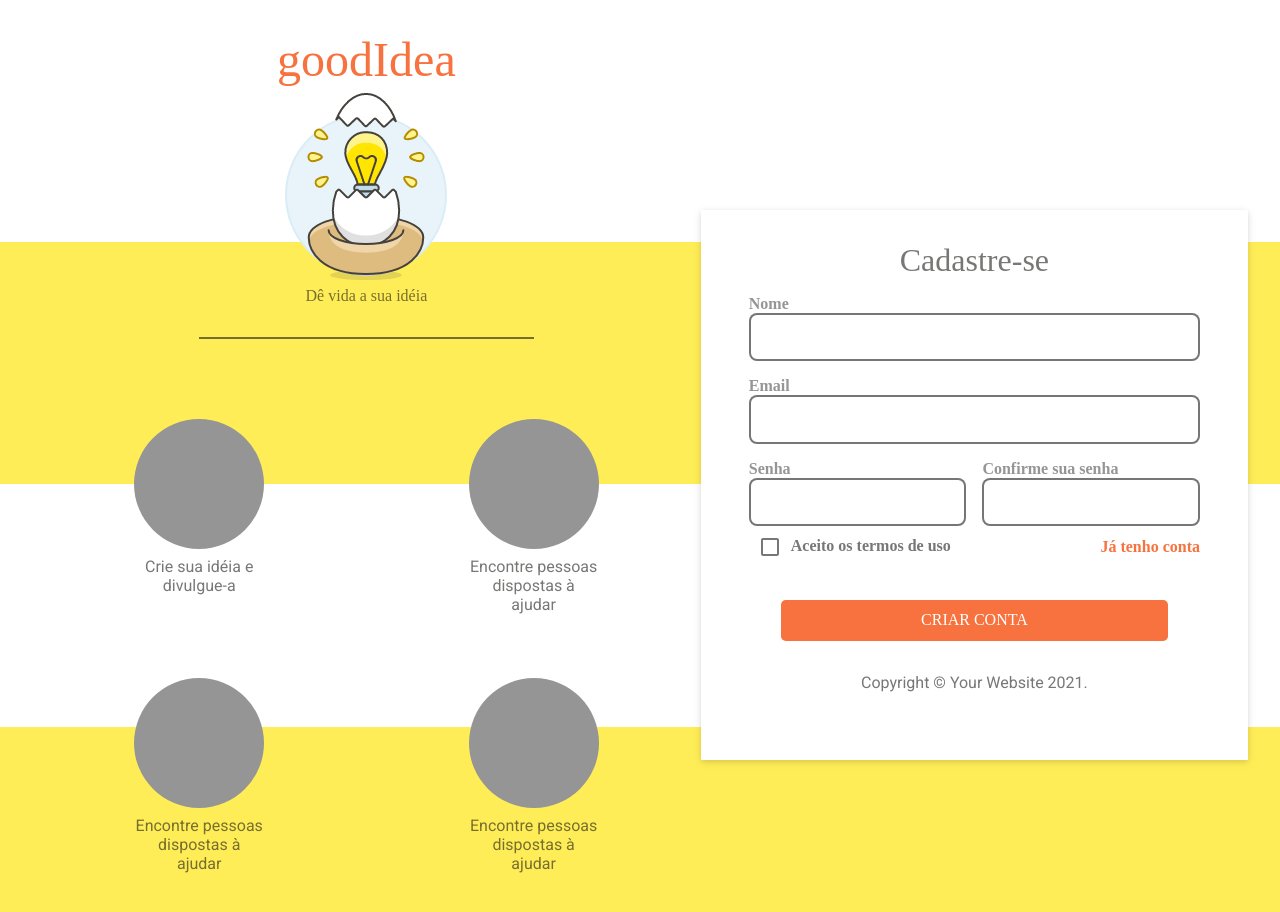
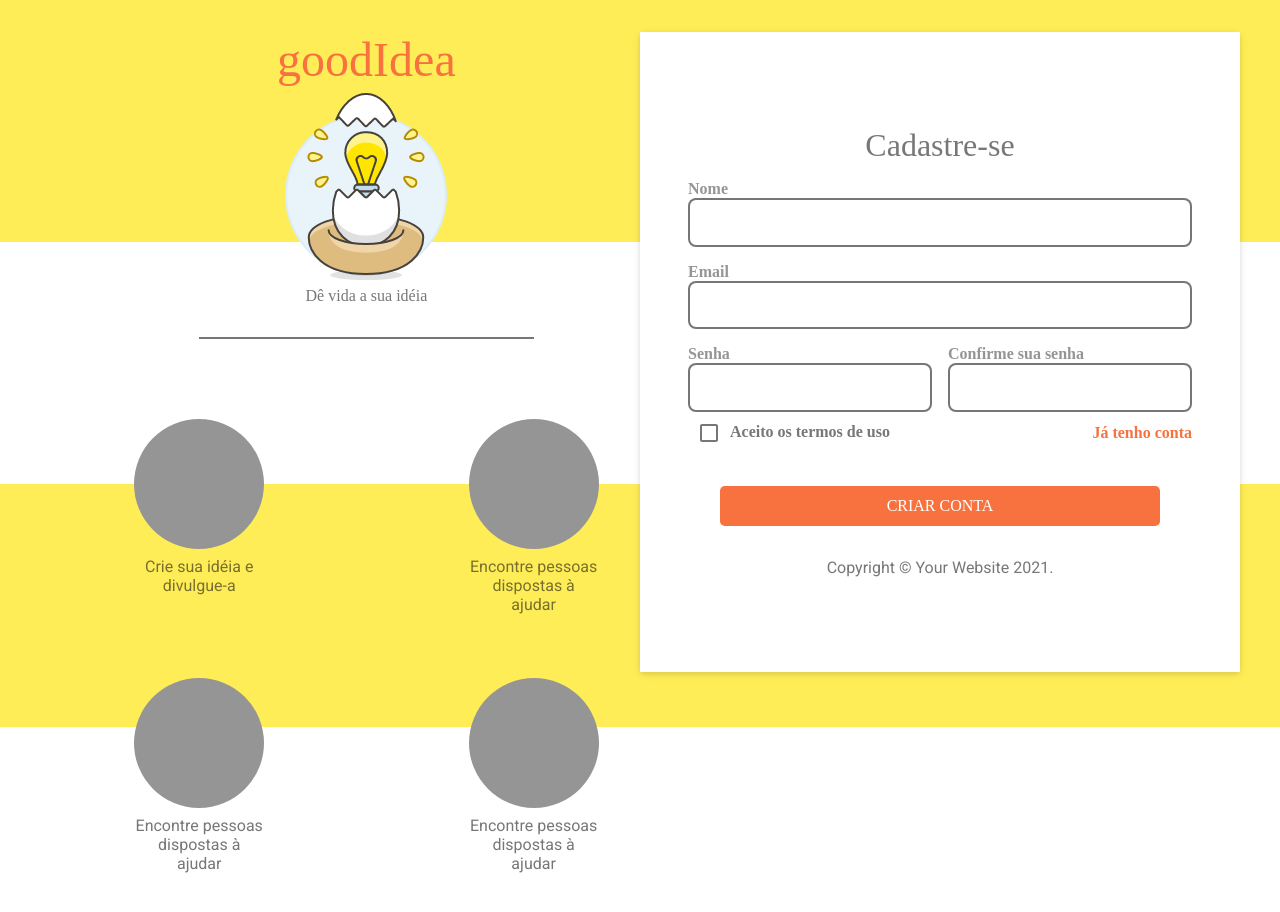
Before and after one commit to Vinicius65/boaideia, a Next.js app in the folder boaideia-frontend/: page /startup in a window 1280 px wide. Shown: the top 912 px of the page. Built offline with nearby package versions, Linux system fonts and the light colour scheme; a web font is replaced by a local one.

Commit message:
style startup

```diff
--- a/boaideia-frontend/components/Startup/Startup.module.css
+++ b/boaideia-frontend/components/Startup/Startup.module.css
@@ -1,21 +1,28 @@
 
 .container {
     padding: 2rem 3rem;
-    width: 100%;
-    height: 550px;
+    min-height: 80vh;
+    flex: 1;
+    width: 600px;
     overflow-x: hidden;
+    align-items: center;
+    justify-content: center;
+    display: flex;
+    flex-direction: column;
+    position: fixed;
+    right: 40px;
 }
 
 
 .options{
     display: flex;
     justify-content: space-between;
+    justify-content: space-between;
+    align-items: center;
     font-weight: 600;
+    color: var(--text-weak);
+
 }
-.options{
-    color: var(--text-weak);
-}
-
 .footer{
     color: var(--text-weak);
     text-align: center;
@@ -26,14 +33,10 @@
     text-align: center;
 }
 
-.options{
-    display: flex;
-    justify-content: space-between;
-    align-items: center;
-}
 
 .form{
     animation: toRight .6s cubic-bezier(0.86, 0, 0.07, 1) forwards;
+    width: 100%;
 }
 
 @keyframes toRight{
--- a/boaideia-frontend/pages/startup/Startup.module.css
+++ b/boaideia-frontend/pages/startup/Startup.module.css
@@ -7,8 +7,6 @@
 }
 
 .loginCadastro {
-    min-width: 45%;
+    width: 45%;
     display: flex;
-    justify-content: center;
-    align-items: center;
 }
--- a/boaideia-frontend/styles/globals.css
+++ b/boaideia-frontend/styles/globals.css
@@ -68,11 +68,10 @@ button{
 	min-height: 100vh;
 	background: rgb(255,255,255);
 	background: linear-gradient(180deg,
-	 rgba(255,255,255,1) 0%, rgba(255,255,255,1) 25%,
-	 rgba(255,237,87,1) 25%, rgba(255,237,87,1) 50%,
-	 rgba(255,255,255,1) 50%, rgba(255,255,255,1) 75%,
-	 rgba(255,237,87,1) 75%, rgba(255,237,87,1) 100%);
-
+	 rgba(255,237,87,1) 0%, rgba(255,237,87,1) 25%,
+	 rgba(255,255,255,1) 25%, rgba(255,255,255,1) 50%,
+	 rgba(255,237,87,1) 50%, rgba(255,237,87,1) 75%,
+	 rgba(255,255,255,1) 75%, rgba(255,255,255,1) 100%);
 }
 button{
 	color: var(--text-weak) !important;
```
